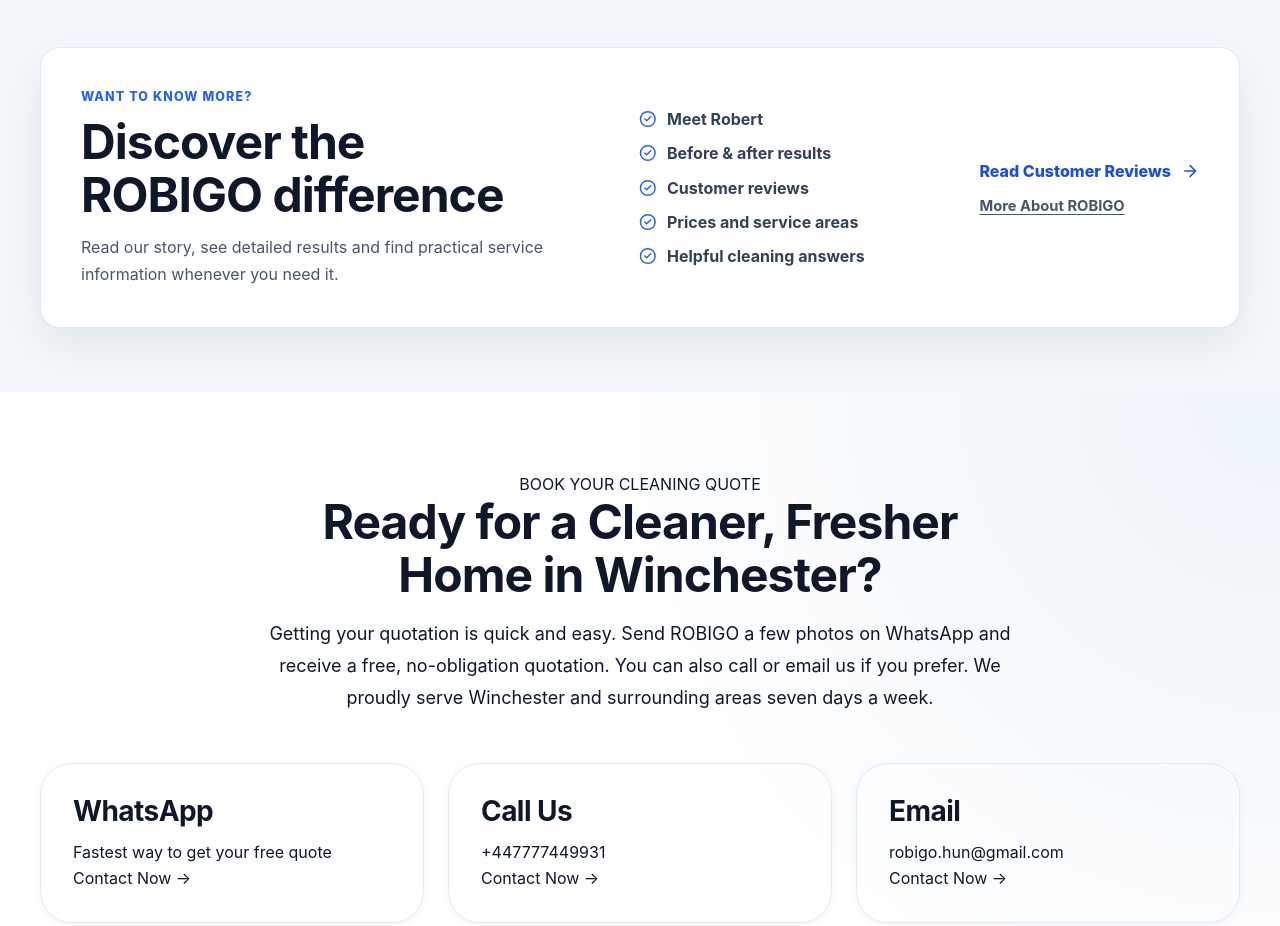
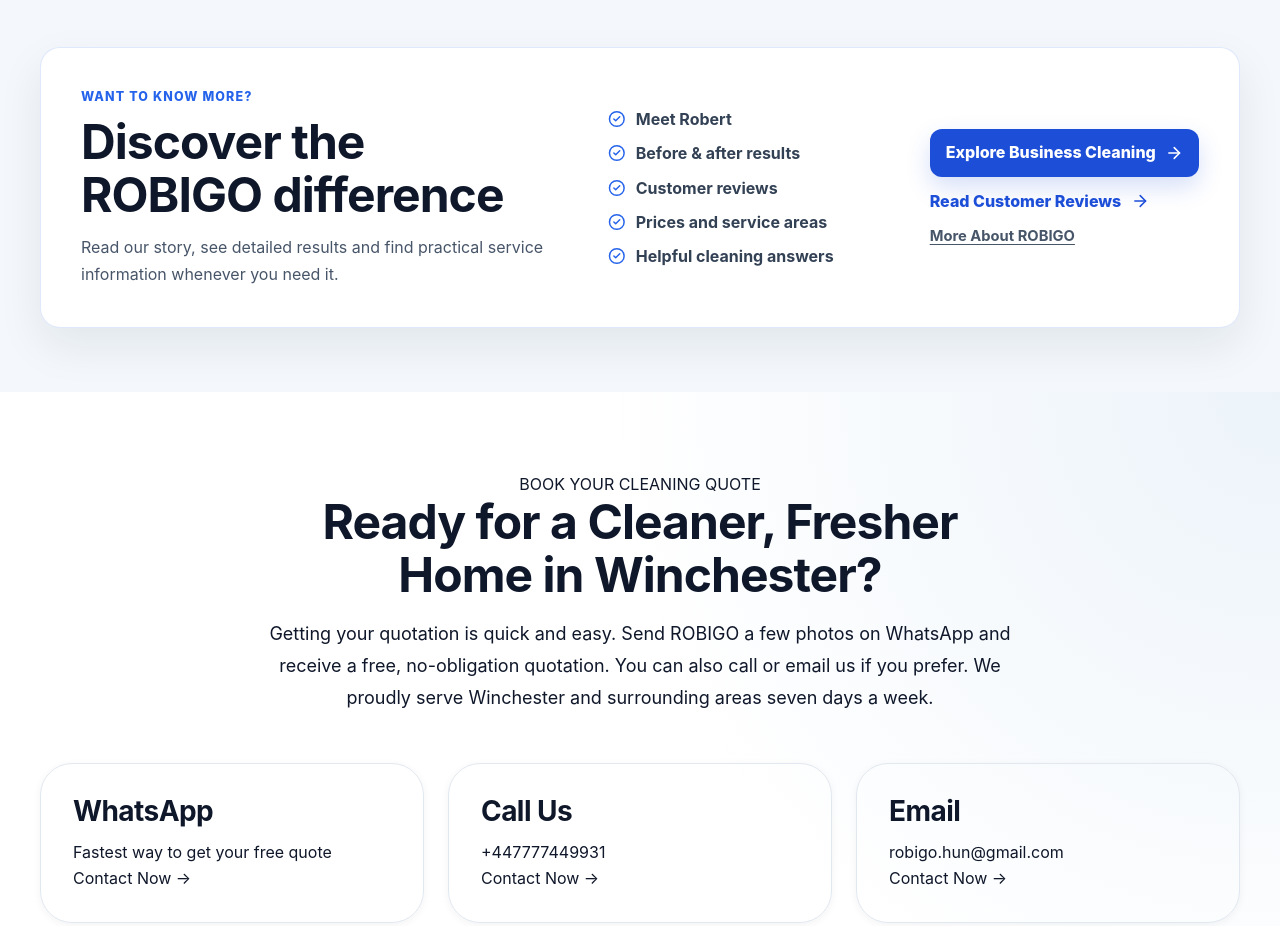
Before and after one commit to Robigo1977/ROBIGO-V5, a React (Vite) app: page / in a window 1280 px wide. Shown: the part 4580-5506 px from the top of the page. Built offline with nearby package versions, Linux system fonts and the light colour scheme.

Commit message:
Update home and business pricing

```diff
--- a/src/components/sections/ExploreMore/ExploreMore.tsx
+++ b/src/components/sections/ExploreMore/ExploreMore.tsx
@@ -36,6 +36,10 @@ export default function ExploreMore() {
           </ul>
 
           <div className={styles.links}>
+            <a className={styles.businessLink} href="/business">
+              Explore Business Cleaning
+              <ArrowRight aria-hidden="true" />
+            </a>
             <a className={styles.link} href="/more-about-robigo#reviews">
               Read Customer Reviews
               <ArrowRight aria-hidden="true" />
```
